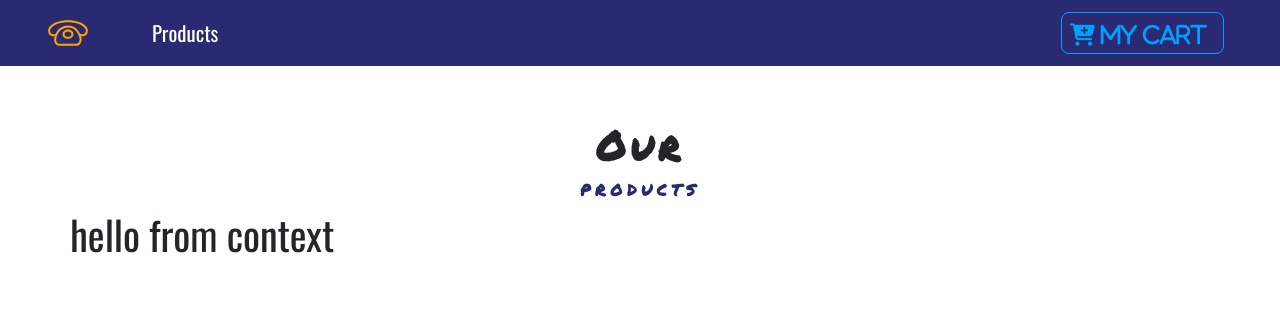
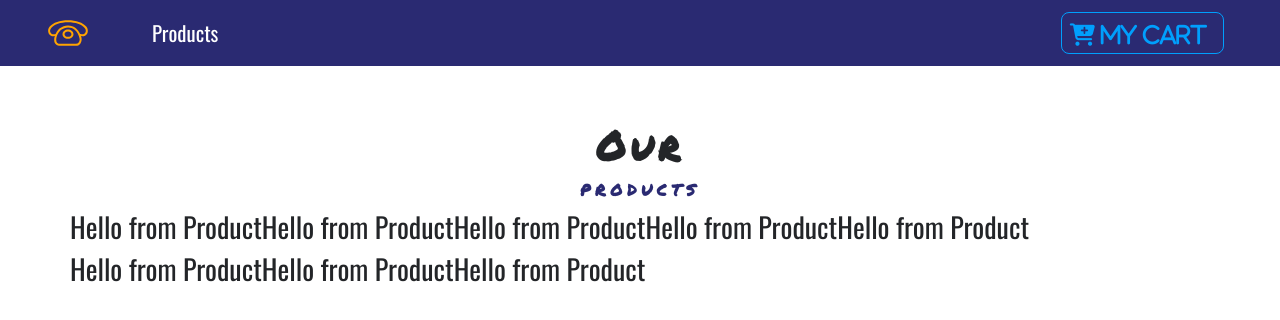
Before and after one commit to iaditya/react-mobile-cart, a React (Create React App) app: page / in a window 1280 px wide. Shown: the top 320 px of the page. Built offline with nearby package versions, Linux system fonts and the light colour scheme.

Commit message:
adds state in context api pass data from context to productList and loops the array

```diff
--- a/src/components/ProductList.js
+++ b/src/components/ProductList.js
@@ -1,27 +1,24 @@
 import React, { Component } from 'react';
 import Product from './Product';
 import Title from './Title';
-import { storeProducts } from '../data';
 import { ProductConsumer } from '../context';
 
 export default class ProductList extends Component {
 
-    state = {
-        products: storeProducts
-    }
+
 
     render() {
-        console.log(this.state.products);
         return (
             <React.Fragment>
-                {/* <Product /> */}
                 <div className="py-5">
                     <div className="container">
                         <Title name="our" title="products" />
                         <div className="row">
                             <ProductConsumer>
-                                {(hello) => {
-                                    return <h1>{hello}</h1>
+                                {(objValue) => {
+                                    return objValue.products.map(product => {
+                                        return <Product key={product.id} product={product} />
+                                    });
                                 }}
                             </ProductConsumer>
                         </div>
--- a/src/context.js
+++ b/src/context.js
@@ -1,11 +1,28 @@
 import React, { Component } from 'react'
+import { storeProducts, detailProduct } from './data';
 
 const ProductContext = React.createContext();  // whenever creates, it comes with 2 components -> "Provider" & "Consumer"
 
 class ProductProvider extends Component {
+
+    state = {
+        products: storeProducts,
+        detailProduct: detailProduct
+    }
+
+    handleDetail = () => {
+        console.log("hello from detail");
+    }
+
+    addToCart = () => {
+        console.log("hello from detail");
+    }
+
     render() {
+        console.log(this.state.products);
         return (
-            <ProductContext.Provider value="hello from context">
+            <ProductContext.Provider
+                value={{ ...this.state, handleDetail: this.handleDetail, addToCart: this.addToCart }}>
                 {this.props.children}
             </ProductContext.Provider>
         )
@@ -15,4 +32,4 @@ class ProductProvider extends Component {
 
 const ProductConsumer = ProductContext.Consumer;
 
-export {ProductProvider, ProductConsumer};
+export { ProductProvider, ProductConsumer };
```
